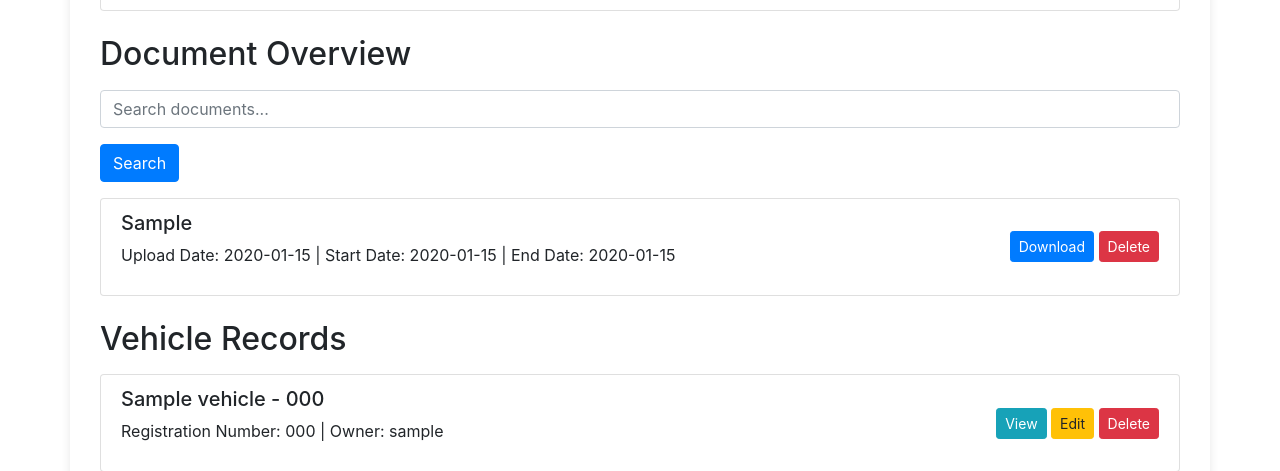
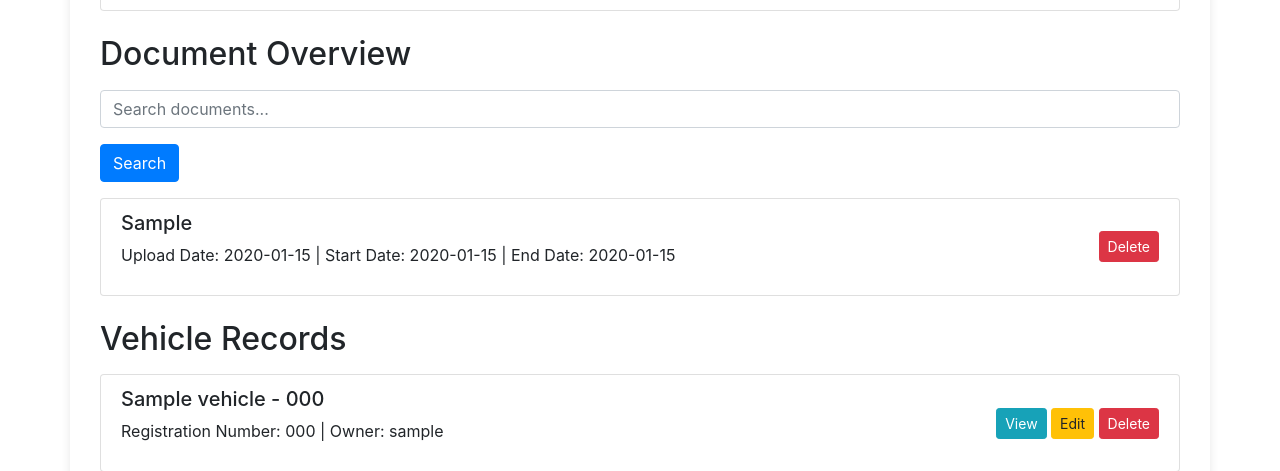
Before and after one commit to Manjunathhs-0003/DocuFlex, a Flask app: page /profile in a window 1280 px wide. Shown: the part 499-970 px from the top of the page. Run offline with Flask 3, Linux system fonts and the light colour scheme; a user stored in the database is signed in; tables that the repository leaves empty hold one stand-in row (values such as "Sample post"); some libraries are stand-ins or nearby versions.

Commit message:
fix error in profile

```diff
--- a/app/templates/profile.html
+++ b/app/templates/profile.html
@@ -31,7 +31,6 @@
                     <p>Upload Date: {{ document.date_posted.strftime('%Y-%m-%d') }} | Start Date: {{ document.start_date.strftime('%Y-%m-%d') }} | End Date: {{ document.end_date.strftime('%Y-%m-%d') }}</p>
                 </span>
                 <span>
-                    <a href="{{ url_for('main.download_document', document_id=document.id) }}" class="btn btn-primary btn-sm">Download</a>
                     <form action="{{ url_for('main.delete_profile_document', document_id=document.id) }}" method="POST" class="d-inline">
                         <button type="submit" class="btn btn-danger btn-sm">Delete</button>
                     </form>
```
